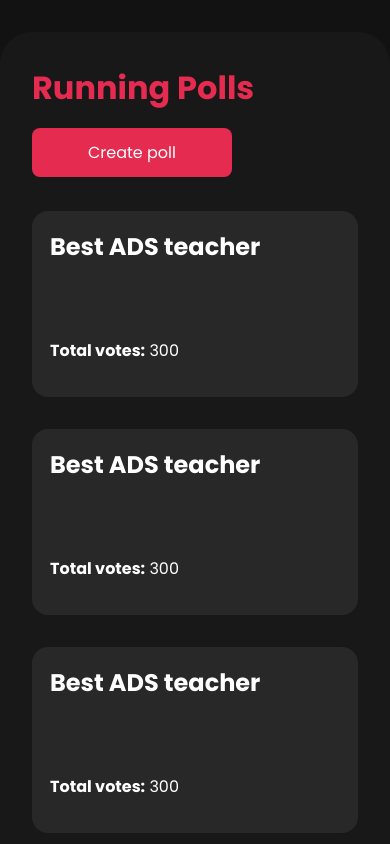
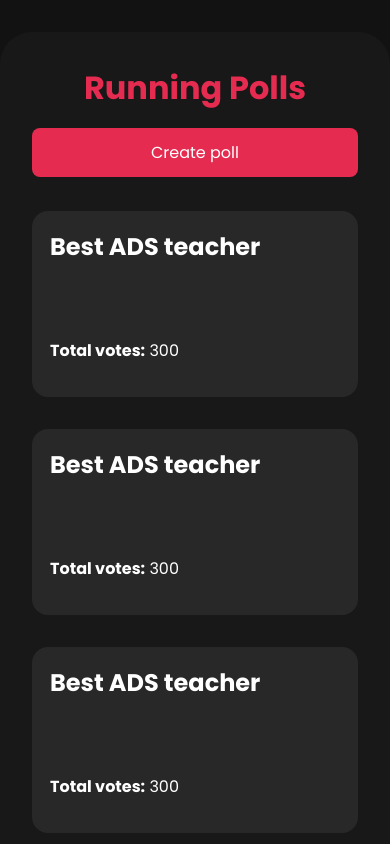
Before and after one commit to gentil-kadson/pollover-frontend, a Next.js app: page / in a window 390 px wide. Shown: the top 844 px of the page. Built offline with nearby package versions, Linux system fonts and the light colour scheme.

Commit message:
feature: adds responsiveness to the homepage.

```diff
--- a/src/styles/Home.module.css
+++ b/src/styles/Home.module.css
@@ -9,7 +9,7 @@
 }
 
 .mainSection {
-  height: 100%;
+  min-height: 100%;
 
   background: var(--primary);
 
@@ -49,3 +49,13 @@
 .createPollSection {
   padding: 1rem 0rem;
 }
+
+@media (max-width: 413px) {
+  .button {
+    width: 100%;
+  }
+
+  .title {
+    text-align: center;
+  }
+}
```
